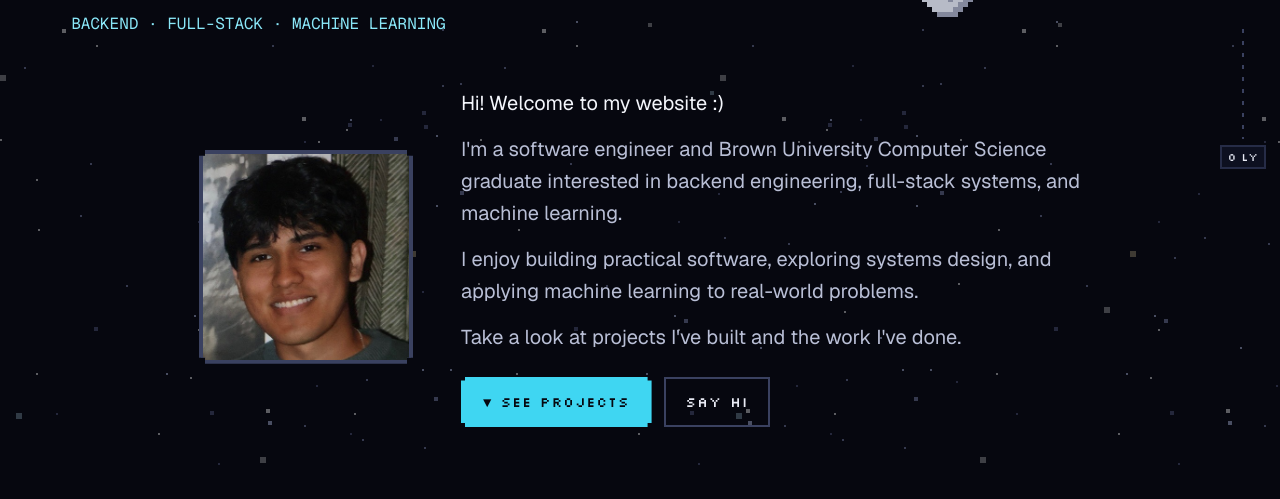
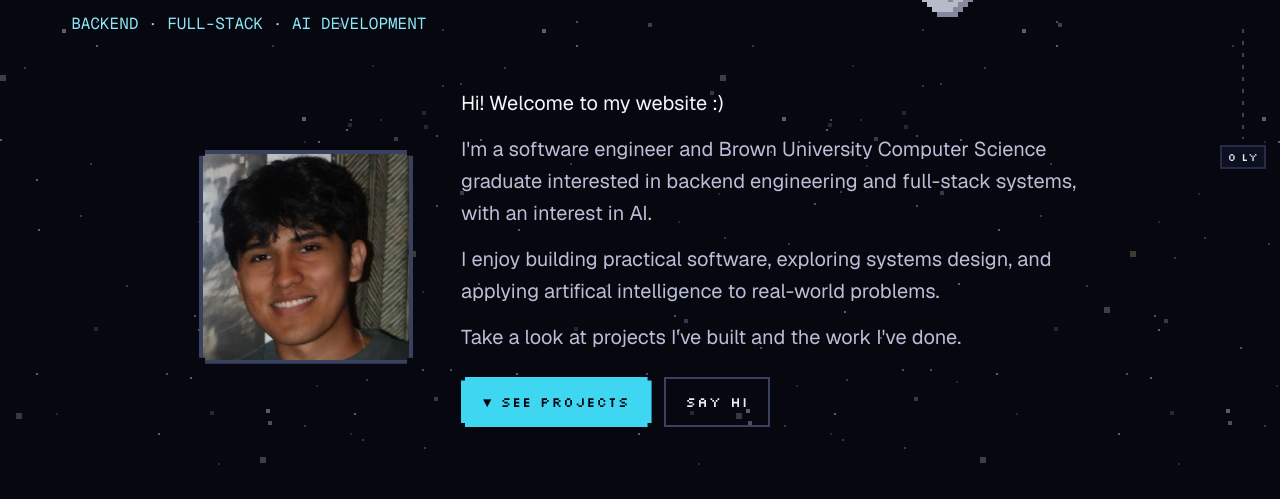
Before and after one commit to carlos-freire2/carlos-freire2.github.io, a plain HTML site: page index.html in a window 1280 px wide. Shown: the part 301-800 px from the top of the page. Drawn offline with nearby package versions, Linux system fonts and the light colour scheme.

```diff
--- a/index.html
+++ b/index.html
@@ -4,7 +4,7 @@
 <meta charset="utf-8">
 <meta name="viewport" content="width=device-width, initial-scale=1">
 <title>Carlos Freire | Software Engineer</title>
-<meta name="description" content="Carlos Freire — software engineer focused on backend systems, full-stack development, and machine learning.">
+<meta name="description" content="Carlos Freire — software engineer focused on backend systems, full-stack development, and AI Development.">
 <link rel="preconnect" href="https://fonts.googleapis.com">
 <link rel="preconnect" href="https://fonts.gstatic.com" crossorigin>
 <link rel="stylesheet" href="https://fonts.googleapis.com/css2?family=Silkscreen:wght@400;700&amp;family=Pixelify+Sans:wght@700&amp;family=Geist:wght@400;500;600;700&amp;family=Geist+Mono:wght@400;500&amp;display=swap">
@@ -138,7 +138,7 @@ a.frame:hover{background:var(--saber,#3fd6f2)}
     <div id="name" style="position:relative; align-self:flex-start; clip-path:inset(-20% 100% -20% 0);">
       <h1 style="margin:0; font-family:'Pixelify Sans',sans-serif; font-weight:700; font-size:clamp(56px,11vw,168px); line-height:1; letter-spacing:0.01em; color:#ffffff; text-shadow:0 3px 0 var(--saber,#3fd6f2), 0 -3px 0 var(--saber,#3fd6f2), 3px 0 0 var(--saber,#3fd6f2), -3px 0 0 var(--saber,#3fd6f2), 3px 3px 0 var(--saber,#3fd6f2), -3px -3px 0 var(--saber,#3fd6f2), 3px -3px 0 var(--saber,#3fd6f2), -3px 3px 0 var(--saber,#3fd6f2);">Carlos Freire</h1>
     </div>
-    <p style="margin:28px 0 0;font-family:'Geist Mono',monospace;font-size:clamp(12px,2vw,16px);color:#8ae8f9;">BACKEND · FULL-STACK · MACHINE LEARNING</p>
+    <p style="margin:28px 0 0;font-family:'Geist Mono',monospace;font-size:clamp(12px,2vw,16px);color:#8ae8f9;">BACKEND · FULL-STACK · AI DEVELOPMENT</p>
   </div>
 
   <div style="position:relative; z-index:2; display:flex; flex-wrap:wrap; justify-content:center; align-items:center; gap:32px 48px; padding:0 clamp(20px,4vw,56px) 72px; max-width:1240px; width:100%; margin:0 auto;">
@@ -153,8 +153,8 @@ a.frame:hover{background:var(--saber,#3fd6f2)}
     </div>
     <div style="display:flex; flex-direction:column; gap:14px; flex:1 1 360px; max-width:620px; font-size:clamp(17px,1.6vw,20px); line-height:1.6; color:#b9bfd6; text-wrap:pretty;">
       <p style="margin:0; color:#f4f6fc;">Hi! Welcome to my website :)</p>
-      <p style="margin:0;">I'm a software engineer and Brown University Computer Science graduate interested in backend engineering, full-stack systems, and machine learning.</p>
-      <p style="margin:0;">I enjoy building practical software, exploring systems design, and applying machine learning to real-world problems.</p>
+      <p style="margin:0;">I'm a software engineer and Brown University Computer Science graduate interested in backend engineering and full-stack systems, with an interest in AI.</p>
+      <p style="margin:0;">I enjoy building practical software, exploring systems design, and applying artifical intelligence to real-world problems.</p>
       <p style="margin:0;">Take a look at projects I've built and the work I've done.</p>
       <div style="display:flex; gap:12px; margin-top:10px; flex-wrap:wrap; font-family:'Silkscreen',monospace; font-size:14px; letter-spacing:0.08em;">
         <a href="#projects" class="btn-primary px4" style="padding:14px 22px; background:var(--saber,#3fd6f2); color:#06070f;">▼ SEE PROJECTS</a>
@@ -237,7 +237,7 @@ a.frame:hover{background:var(--saber,#3fd6f2)}
       <div class="body">
         <h4>IgniteCS</h4>
         <p>Co-President: coordinated outreach to five Rhode Island schools and ran club events with 50+ students. Previously built lesson plans and taught intro Python and AI to high schoolers.</p>
-        <div class="stack">Python · AI · Teaching · Leadership</div>
+        <div class="stack">Python · AI · Teaching</div>
       </div>
     </div>
 
```
